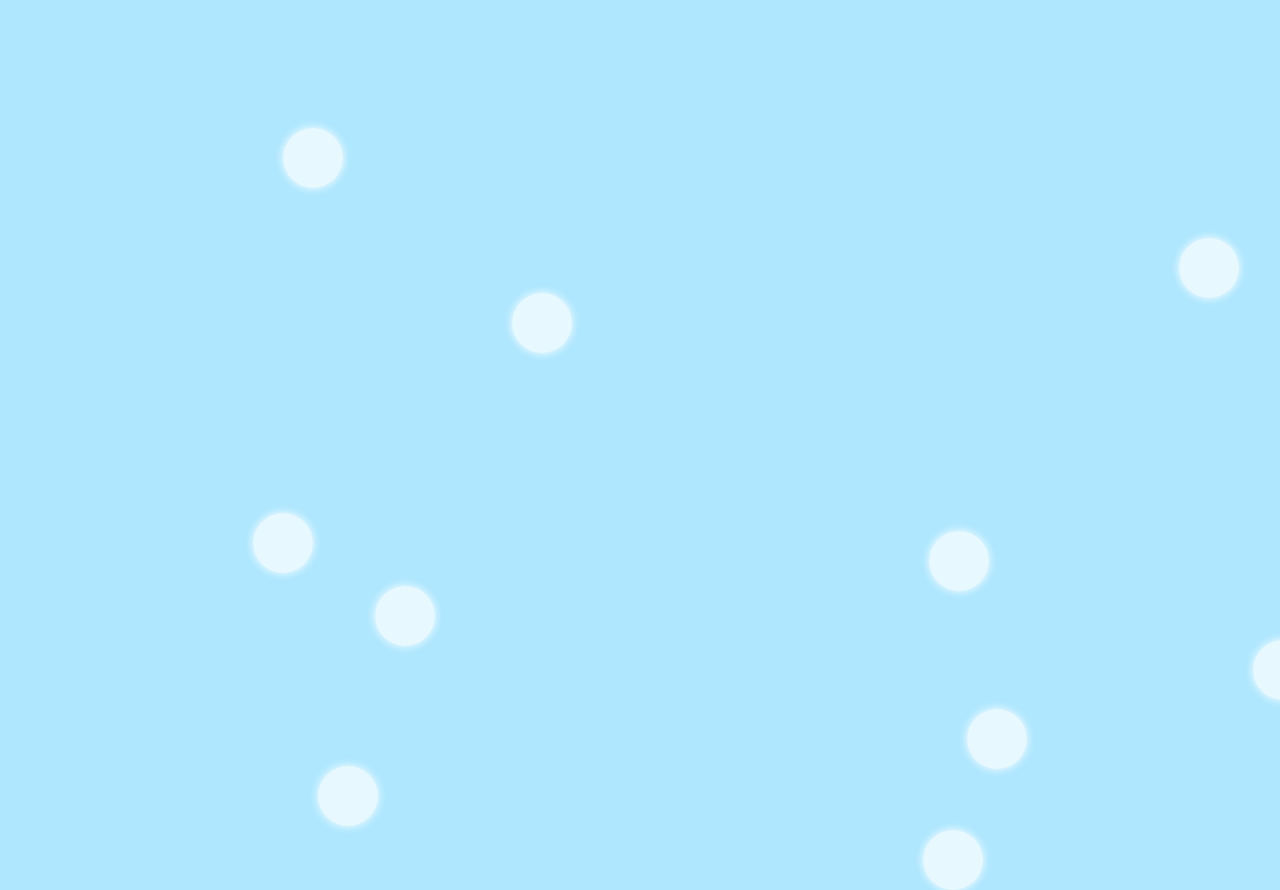
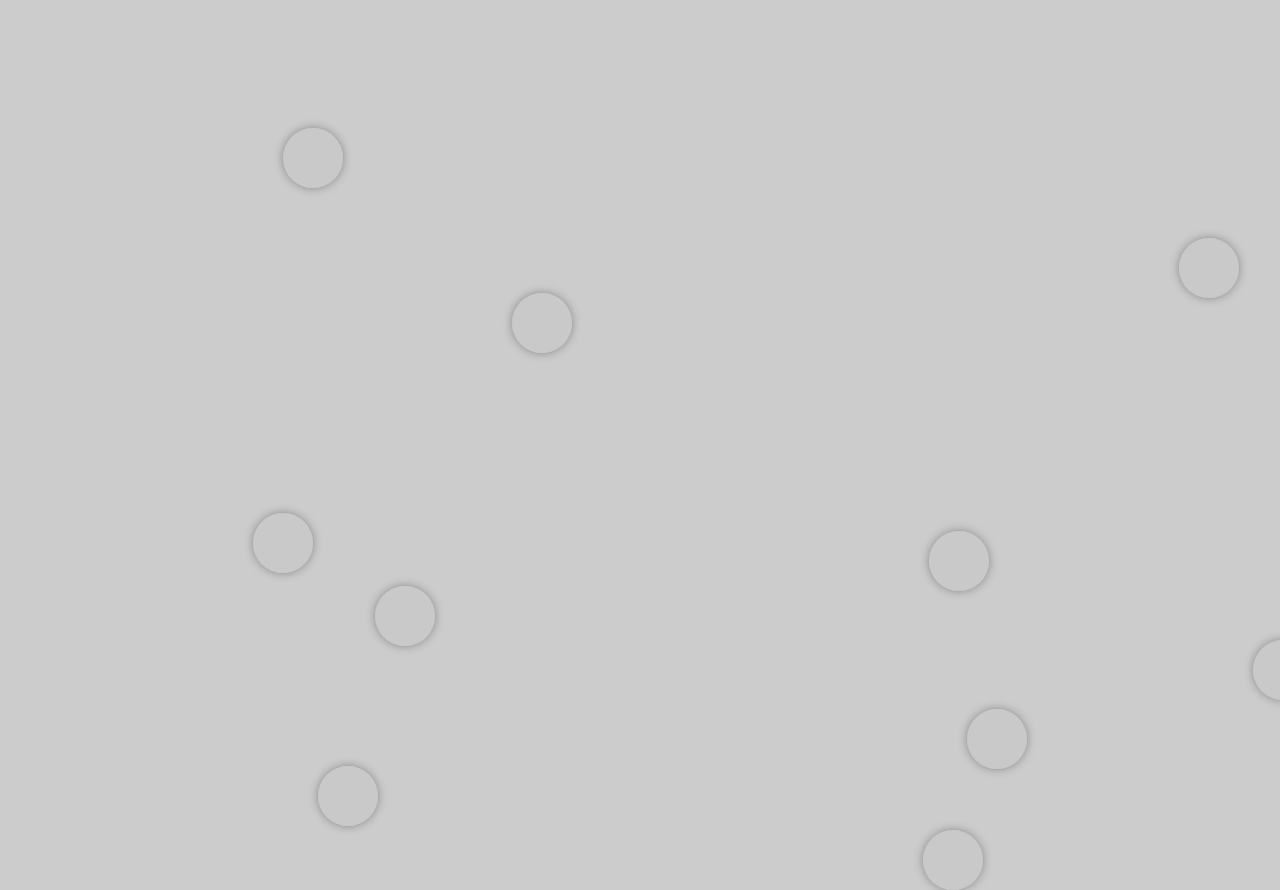
Before and after one commit to kindlepad/kindlepad.github.io, a plain HTML site: page index.html in a window 1280 px wide. Shown: the top 890 px of the page. Drawn offline with Linux system fonts and the light colour scheme.

Commit message:
Update index.html

```diff
--- a/index.html
+++ b/index.html
@@ -2,21 +2,21 @@
 <html lang="en">
 <head>
   <meta charset="UTF-8">
-  <title>Bubble Pop Game</title>
+  <title>Bubble Pop Game - Grayscale</title>
   <style>
     body {
       margin: 0;
       overflow: hidden;
-      background: #aee7ff;
+      background: #ccc; /* Light gray background */
     }
 
     .bubble {
       position: absolute;
       width: 60px;
       height: 60px;
-      background: rgba(255, 255, 255, 0.7);
+      background: rgba(200, 200, 200, 0.8); /* Light gray bubble */
       border-radius: 50%;
-      box-shadow: 0 0 10px #fff;
+      box-shadow: 0 0 10px #888; /* Soft gray glow */
       animation: floatUp 10s linear infinite;
       cursor: pointer;
       transition: transform 0.2s ease-out, opacity 0.3s;
@@ -39,7 +39,7 @@
 </head>
 <body>
 
-<!-- Popping Sound -->
+<!-- Pop Sound -->
 <audio id="popSound" src="https://www.fesliyanstudios.com/play-mp3/387" preload="auto"></audio>
 
 <script>
```
